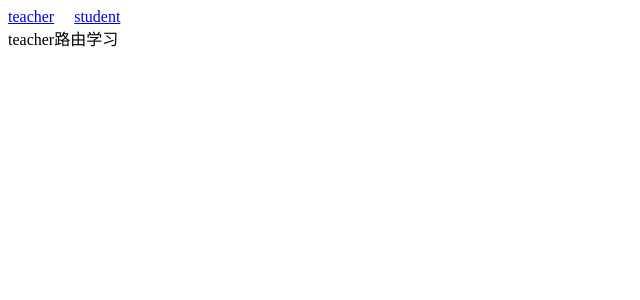
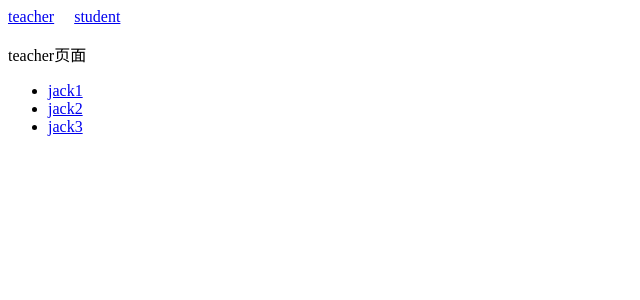
Before and after one commit to 591981210/react-next, a Next.js app: page /next-route/teacher in a window 1280 px wide. Shown: the top 300 px of the page, without its empty margins (0-640 px from the left). Built offline with nearby package versions, Linux system fonts and the light colour scheme.

Commit message:
路由的查询参数

```diff
--- a/pages/next-route/teacher/index.js
+++ b/pages/next-route/teacher/index.js
@@ -1,14 +1,33 @@
 import Mynav from '../../../components/Mynav'
 import Mylayout from '../../../layouts/Mylayout'
+import Link from 'next/link'
 
-const teacher = () => (
+const teacherList = [
+    {name: 'jack1', id: 1},
+    {name: 'jack2', id: 2},
+    {name: 'jack3', id: 3}
+]
+const Teacher = () => (
     <div>
-        {/*<Mynav></Mynav>*/}
-        {/*<Mylayout>*/}
-            teacher路由学习
-        {/*</Mylayout>*/}
+        {/* <Mynav></Mynav> */}
+        {/* <Mylayout>
+      <p>teacher页面</p>
+    </Mylayout> */}
+
+        <p>teacher页面</p>
+
+        <ul>
+            {
+                teacherList.map(item => (
+                    <li key={item.id}>
+                        {/* 可以通过Link组件的as属性给路径取别名 */}
+                        <Link  href={`/next-route/teacher/detail?id=${item.id}`}>
+                            <a>{item.name}</a>
+                        </Link>
+                    </li>
+                ))
+            }
+        </ul>
     </div>
-
 )
-
-export default teacher
+export default Teacher
```
Also changed, not shown: pages/next-route/teacher/detail/index.js (added, +8 -0 lines).
